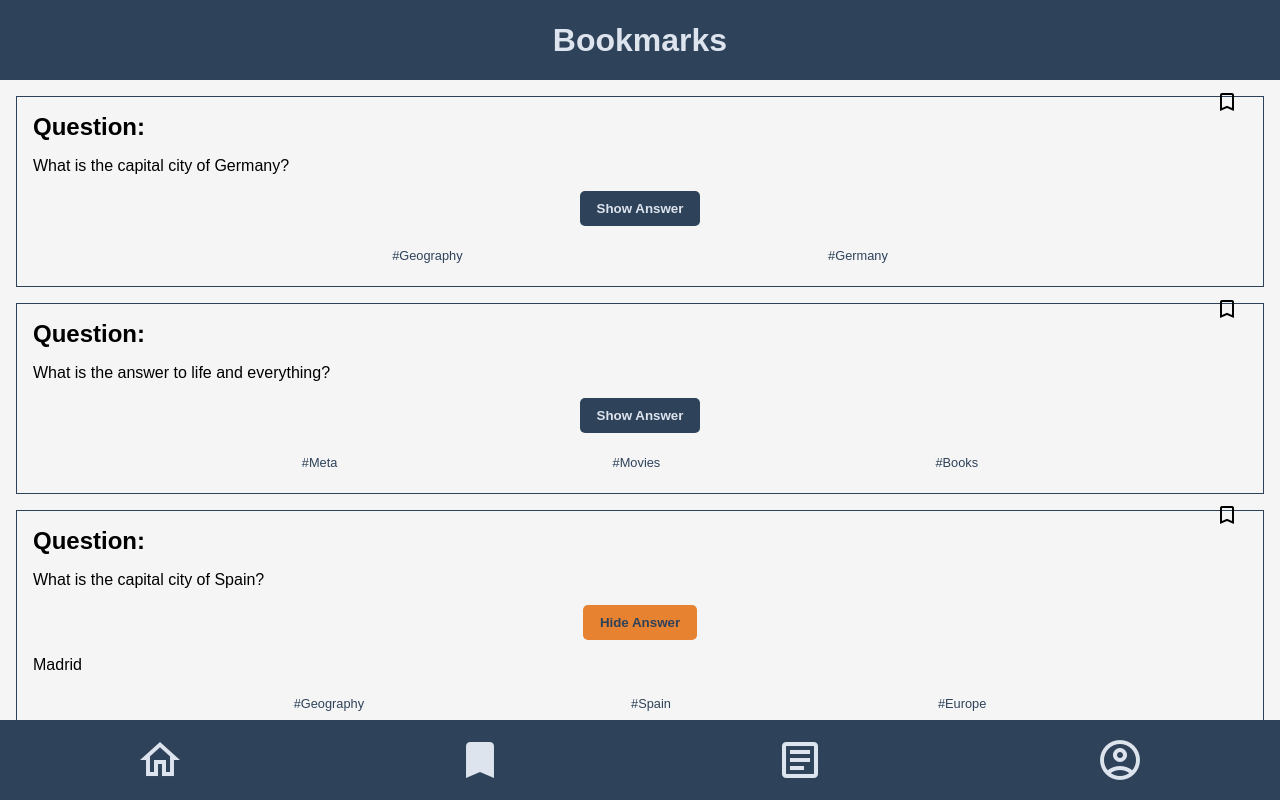
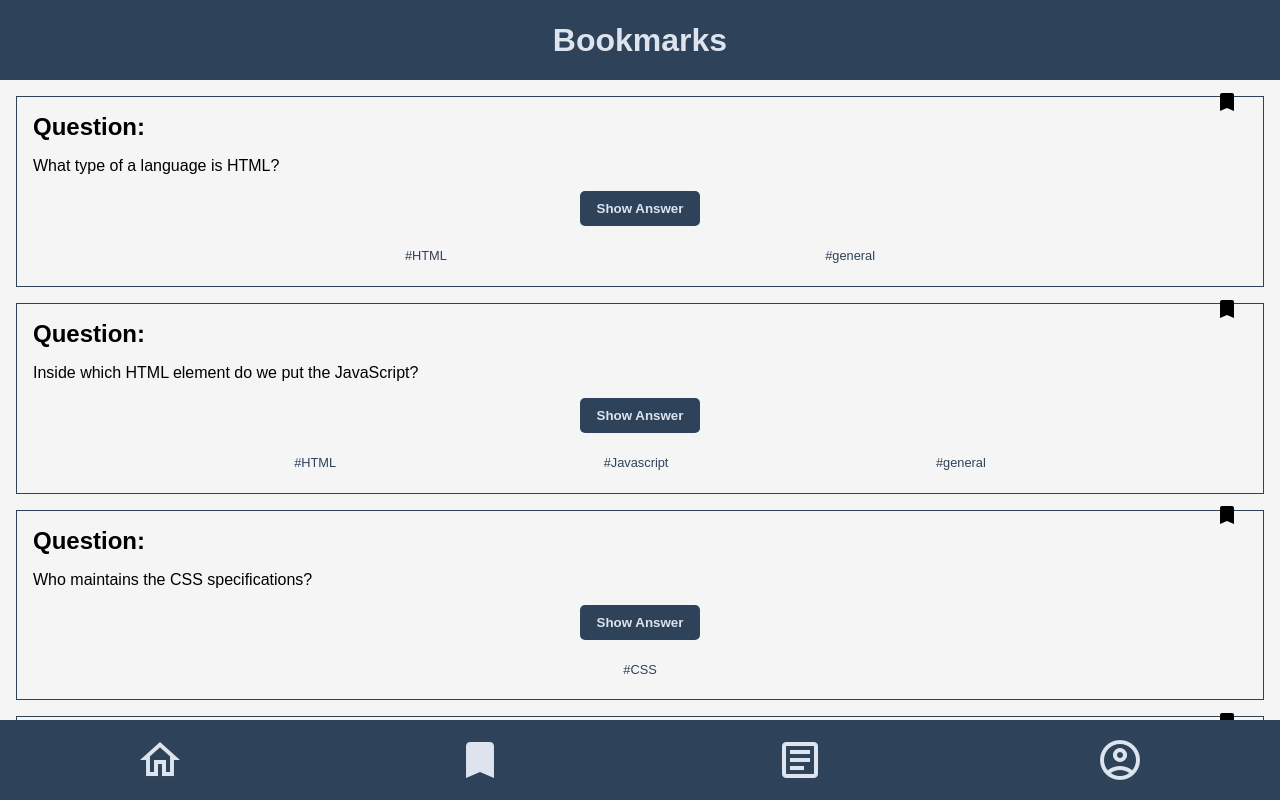
Before and after one commit to patrikglanemann/Quiz-App, a website with bundled scripts: page bookmark.html in a window 1280 px wide. Built offline with nearby package versions, Linux system fonts and the light colour scheme.

Commit message:
Filter bookmarked questions and show them on the bookmark page

```diff
--- a/bookmark.html
+++ b/bookmark.html
@@ -15,73 +15,7 @@
     <header class="header">
       <h1 class="header__title">Bookmarks</h1>
     </header>
-    <main class="content">
-      <section class="quiz-card">
-        <div class="quiz-card__header">
-          <h2>Question:</h2>
-          <i class="quiz-card__bookmark material-icons-outlined"
-            >bookmark_border</i
-          >
-        </div>
-        <p class="quiz-card__question">What is the capital city of Germany?</p>
-        <button class="quiz-card__button">Show Answer</button>
-        <div class="quiz-card__tags">
-          <div class="quiz-card__tag">#Geography</div>
-          <div class="quiz-card__tag">#Germany</div>
-        </div>
-      </section>
-      <section class="quiz-card">
-        <div class="quiz-card__header">
-          <h2>Question:</h2>
-          <i class="quiz-card__bookmark material-icons-outlined"
-            >bookmark_border</i
-          >
-        </div>
-        <p class="quiz-card__question">
-          What is the answer to life and everything?
-        </p>
-        <button class="quiz-card__button">Show Answer</button>
-        <div class="quiz-card__tags">
-          <div class="quiz-card__tag">#Meta</div>
-          <div class="quiz-card__tag">#Movies</div>
-          <div class="quiz-card__tag">#Books</div>
-        </div>
-      </section>
-      <section class="quiz-card quiz-card--opened">
-        <div class="quiz-card__header">
-          <h2>Question:</h2>
-          <i class="quiz-card__bookmark material-icons-outlined"
-            >bookmark_border</i
-          >
-        </div>
-        <p class="quiz-card__question">What is the capital city of Spain?</p>
-        <button class="quiz-card__button quiz-card__button--toggled">
-          Hide Answer
-        </button>
-        <p class="quiz-card__answer">Madrid</p>
-        <div class="quiz-card__tags">
-          <div class="quiz-card__tag">#Geography</div>
-          <div class="quiz-card__tag">#Spain</div>
-          <div class="quiz-card__tag">#Europe</div>
-        </div>
-      </section>
-      <section class="quiz-card">
-        <div class="quiz-card__header">
-          <h2>Question:</h2>
-          <i class="quiz-card__bookmark material-icons-outlined"
-            >bookmark_border</i
-          >
-        </div>
-        <p class="quiz-card__question">
-          Which tech do we use to build the structure of a website?
-        </p>
-        <button class="quiz-card__button">Show Answer</button>
-        <div class="quiz-card__tags">
-          <div class="quiz-card__tag">#Web-Development</div>
-          <div class="quiz-card__tag">#Technology</div>
-        </div>
-      </section>
-    </main>
+    <main class="content"></main>
     <footer class="footer">
       <nav class="iconbar">
         <a class="icon" href="index.html"
@@ -98,6 +32,6 @@
         >
       </nav>
     </footer>
-    <script type="module" src="index.js"></script>
+    <script type="module" src="./lib/bookmark.js"></script>
   </body>
 </html>
--- /dev/null
+++ b/lib/bookmark.js
@@ -0,0 +1,17 @@
+import { cardCreate } from "/lib/card-create.js";
+import { data } from "/lib/db.js";
+
+const cardBookmarked = data.filter((isBookmarked) => {
+  return isBookmarked.isBookmarked === true;
+});
+
+const cardSections = [];
+cardBookmarked.forEach((cardData) => {
+  const cardSetion = cardCreate(cardData);
+  cardSections.push(cardSetion);
+});
+
+const cardSectionElement = document.querySelector(".content");
+cardSections.forEach((cardSetion) => {
+  cardSectionElement.append(cardSetion);
+});
```
